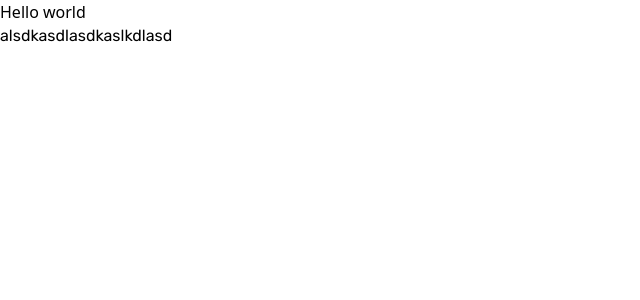
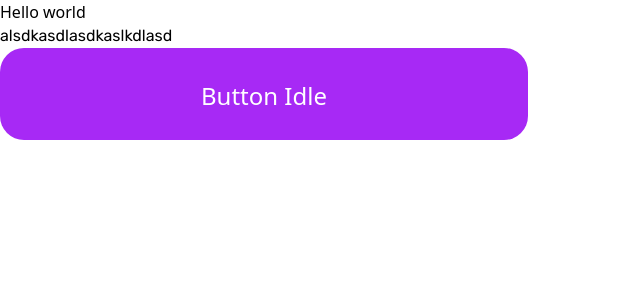
Before and after one commit to jazzielp/quiz-app, a React (Vite) app: page / in a window 1280 px wide. Shown: the top 300 px of the page, without its empty margins (0-640 px from the left). Built offline with nearby package versions, Linux system fonts and the light colour scheme.

Commit message:
feat: Add button component

```diff
--- a/src/App.tsx
+++ b/src/App.tsx
@@ -1,10 +1,12 @@
 import './App.css'
+import { Button } from './components/Buttons'
 
 function App (): JSX.Element {
   return (
     <>
       <h1>Hello world</h1>
       <p className='font-rubik'>alsdkasdlasdkaslkdlasd</p>
+      <Button text='Button Idle' />
     </>
   )
 }
--- /dev/null
+++ b/src/components/Buttons.tsx
@@ -0,0 +1,10 @@
+interface Params {
+  text: string
+}
+export function Button ({ text }: Params): JSX.Element {
+  return (
+    <button className='w-[528px] h-[92px] p-8 bg-purpol rounded-3xl hover:opacity-50 text-white text-2xl font-medium '>
+      {text}
+    </button>
+  )
+}
--- a/tailwind.config.js
+++ b/tailwind.config.js
@@ -5,7 +5,7 @@ export default {
     './src/**/*.{js,ts,jsx,tsx}'
   ],
   theme: {
-    color: {
+    colors: {
       purpol: '#A729F5',
       darkNavy: '#313E51',
       navy: '#3B4D66',
```
